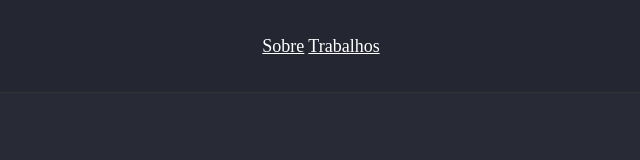
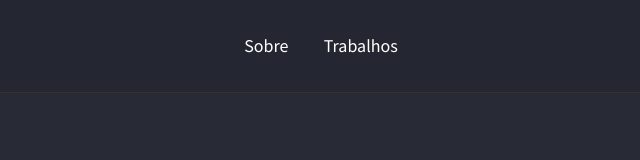
Before and after one commit to BrendaLorencon/LaunchBase-Bootcamp---Rocketseat, a plain HTML site: page index.html in a window 1280 px wide. Shown: the full height of the page, 319-959 px from the left. Drawn offline with Linux system fonts and the light colour scheme.

Commit message:
Menu do Site(Trabalhos e Sobre)

```diff
--- a/index.html
+++ b/index.html
@@ -2,6 +2,8 @@
 <html>
     <head><!--Cabeçalho-->
         <title>Brenda Lorençon</title>
+        <link rel="preconnect" href="https://fonts.gstatic.com">
+        <link href="https://fonts.googleapis.com/css2?family=Source+Sans+Pro:wght@200;400&display=swap" rel="stylesheet">
 
         <style>
             * {
@@ -11,6 +13,7 @@
             }
             body {
                 background: #282a36;
+                font-family: 'Source Sans Pro', sans-serif;
             }
             header {
                 padding: 32px;
@@ -23,10 +26,18 @@
             }
 
             header div a {
-                color: white;
-                font-size: 18px;
-                line-height: 28px;
-                : 0 16px;
+                color: white;/*cor*/
+                font-size: 18px;/*tamanho da fonte*/
+                line-height: 28px;/*Altura da linha*/
+                margin: 0 16px;/*espaçamento externo, top, right,bottom e left*/
+                /*top/bottom right/left*/
+                padding-bottom: 3px;/*espaçamento interno*/
+                text-decoration: none;/*Tira a decoração linhas(sublinhado)*/
+            }
+
+            header div a:hover{/*passar o mouse em cima ele fára algo*/
+                color: #50fa7b;
+                transition: color 200ms;/*tempo da transição*/
             }
         </style>
     </head>
```
